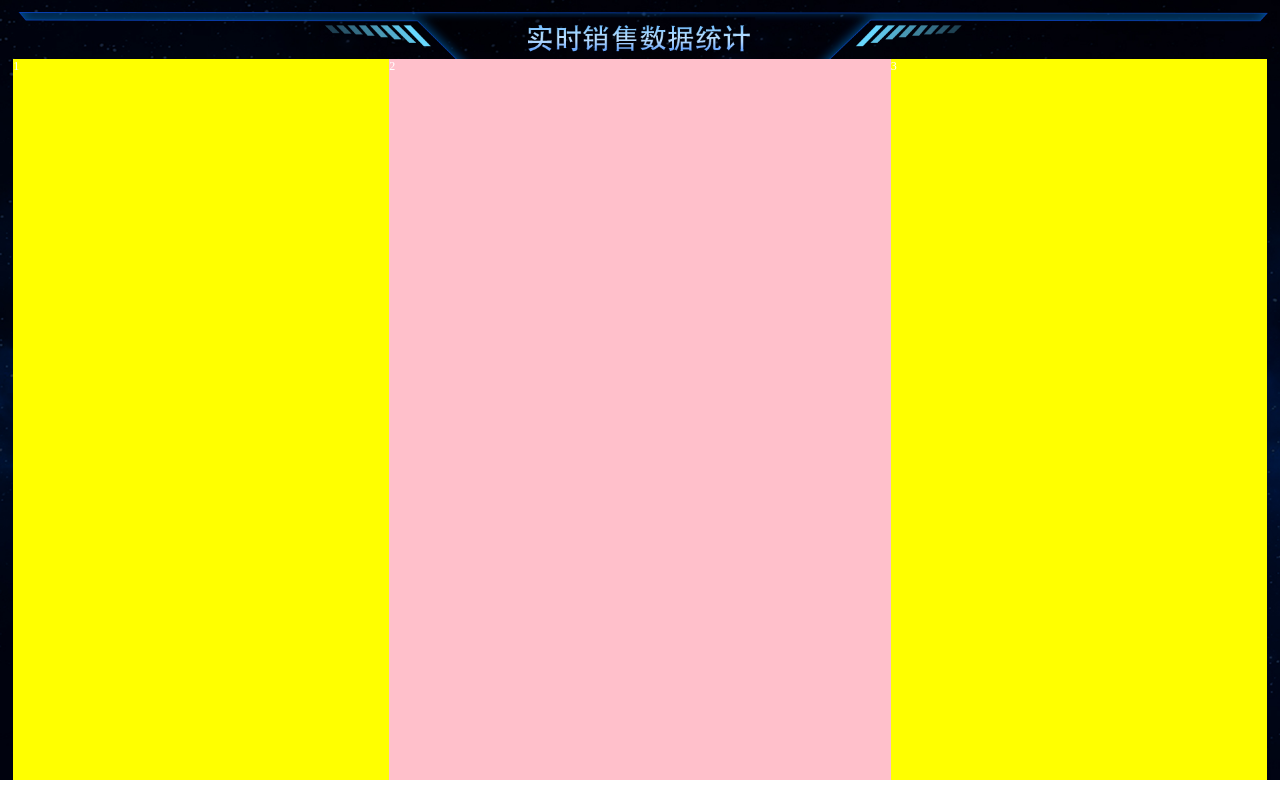
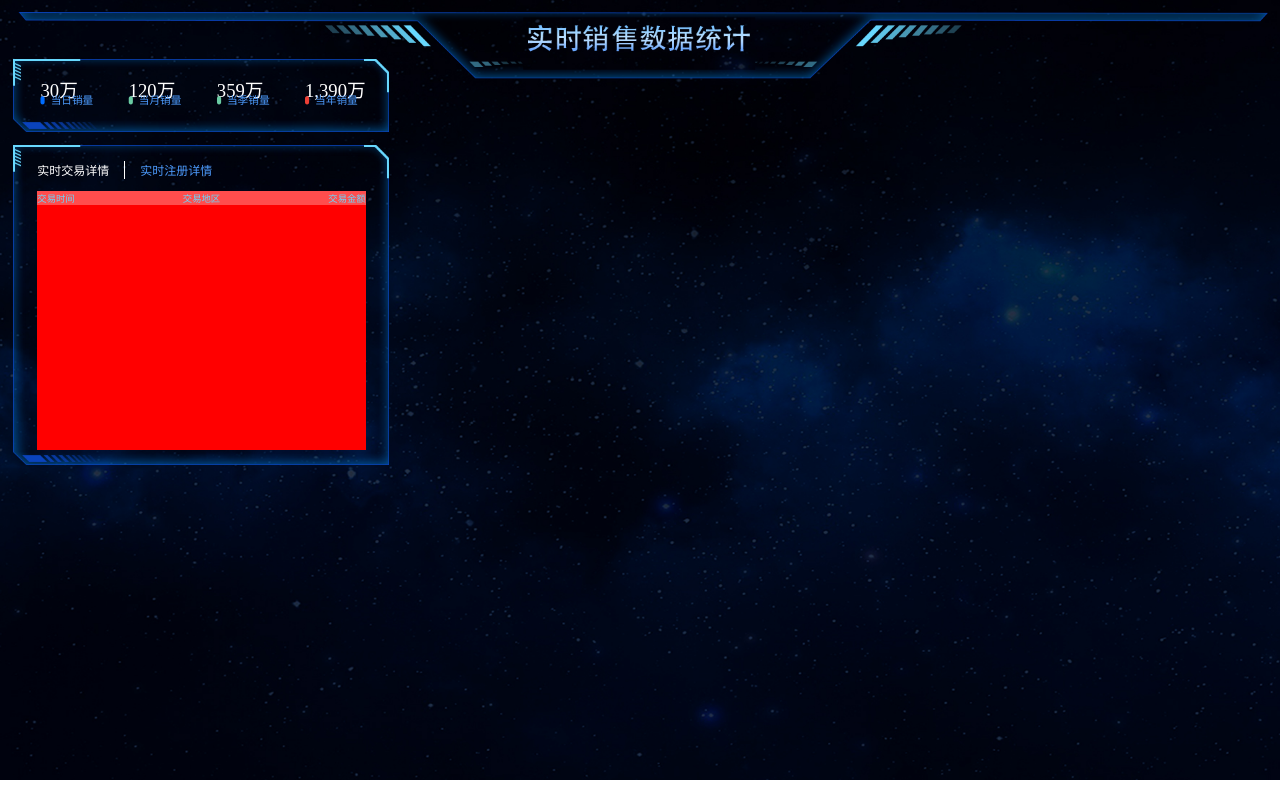
Before and after one commit to ChenTianle6/visualization, a plain HTML site: page echarts-project/index.html in a window 1280 px wide. Drawn offline with nearby package versions, Linux system fonts and the light colour scheme.

Commit message:
feat(新功能）：实现概览区域布局

```diff
--- a/echarts-project/css/base.css
+++ b/echarts-project/css/base.css
@@ -36,15 +36,20 @@ h4 {
     font-weight: 400;
 }
 
-@media screen and(max-width : 1024px){
+@media screen and (max-width : 1024px){
     html{
         font-size : 42.66px !important;
+        background: red !important;
+    }
+    .overview ul li span{
+        top: -14px !important;
     }
 }
 
 @media screen and(min-width : 1920px){
     html{
         font-size : 80px !important;
+        background: yellow !important;
     }
 }
 
--- a/echarts-project/css/index.css
+++ b/echarts-project/css/index.css
@@ -1,7 +1,7 @@
 .viewport{
     display: flex;
-    min-width: 12.8rem;
-    max-width: 24rem;
+    min-width: 1024px;
+    max-width: 1920px;
     min-height: 780px;
     background:url("../image/logo.png") no-repeat;
     background-size: contain;
@@ -11,9 +11,23 @@
 }
 .column{
     flex : 3;
-    background: yellow;
 }
 .column:nth-child(2){
     flex : 4;
-    background: pink;
 }
+.panel{
+    position: relative;
+    border: 15px solid transparent;
+    border-image-source: url("../image/border.png");
+    border-image-slice: 51 38 20 132;
+    border-width: 0.6375rem 0.475rem 0.25rem 1.65rem;
+    margin-bottom: 0.25rem;
+}
+.panel .inner{
+    position: absolute;
+    left: -1.65rem;
+    top: -0.6375rem;
+    right: -0.475rem;
+    bottom: -0.25rem;
+    padding: 0.3rem 0.45rem;
+}
--- /dev/null
+++ b/echarts-project/css/monitor.css
@@ -0,0 +1,42 @@
+.monitor{
+    height : 6rem;
+}
+.monitor .inner{
+    padding: .3rem 0;
+    display: flex;
+    flex-direction: column;
+}
+.monitor .tabs{
+    display: flex;
+    /*padding: 0 .45rem;*/
+    margin-bottom: 0.225rem;
+}
+.monitor .tabs li{
+    font-size : 0.225rem;
+    color : #4c9bfd;
+    cursor: pointer;
+}
+.monitor .tabs li.active{
+    color : #fff;
+}
+.monitor .tabs li:first-child{
+    border-right:1px solid #fff;
+    padding-right:15px;
+}
+.monitor .tabs li:last-child{
+    padding-left:15px;
+}
+.monitor .content{
+    background-color: red;
+    flex : 1;
+}
+.monitor .content .head{
+    display: flex;
+    justify-content: space-between;
+    color: #68d8fe;
+    font-size: 0.175rem;
+    background-color: rgba(255,255,255,0.3);
+}
+.monitor .content .head .col{
+
+}
--- /dev/null
+++ b/echarts-project/css/overview.css
@@ -0,0 +1,18 @@
+.overview{
+    height :  1.375rem;
+}
+.overview ul{
+    display: flex;
+    justify-content: space-between;
+}
+.overview ul li h4{
+    font-size : 0.35rem;
+    color : #fff;
+    margin-left: 0.06rem;
+}
+.overview ul li span{
+    font-size : 0.2rem;
+    color :  #4c9bfd;
+    position: relative;
+    top : -10px;
+}
--- /dev/null
+++ b/echarts-project/fonts/icomoon.css
@@ -0,0 +1,62 @@
+@font-face {
+  font-family: 'icomoon';
+  src:  url('icomoon.eot');
+  src:  url('icomoon.eot#iefix') format('embedded-opentype'),
+    url('icomoon.ttf') format('truetype'),
+    url('icomoon.woff') format('woff'),
+    url('icomoon.svg#icomoon') format('svg');
+  font-weight: normal;
+  font-style: normal;
+}
+
+[class^="icon-"], [class*=" icon-"] {
+  /* use !important to prevent issues with browser extensions that change fonts */
+  font-family: 'icomoon' !important;
+  speak: none;
+  font-style: normal;
+  font-weight: normal;
+  font-variant: normal;
+  text-transform: none;
+  line-height: 1;
+
+  /* Better Font Rendering =========== */
+  -webkit-font-smoothing: antialiased;
+  -moz-osx-font-smoothing: grayscale;
+}
+
+.icon-dot:before {
+  content: "\e900";
+}
+.icon-cup1:before {
+  content: "\e901";
+}
+.icon-cup2:before {
+  content: "\e902";
+}
+.icon-cup3:before {
+  content: "\e903";
+}
+.icon-clock:before {
+  content: "\e904";
+}
+.icon-down:before {
+  content: "\e905";
+}
+.icon-cube:before {
+  content: "\e906";
+}
+.icon-plane:before {
+  content: "\e907";
+}
+.icon-train:before {
+  content: "\e908";
+}
+.icon-bus:before {
+  content: "\e909";
+}
+.icon-bag:before {
+  content: "\e90a";
+}
+.icon-up:before {
+  content: "\e90b";
+}
--- a/echarts-project/index.html
+++ b/echarts-project/index.html
@@ -3,17 +3,75 @@
 <head>
     <meta charset="UTF-8">
     <title>销售大屏</title>
+    <link rel="stylesheet" href="fonts/icomoon.css" type="text/css">
     <link rel="stylesheet" href="css/base.css" type="text/css">
+    <link rel="stylesheet" href="css/overview.css" type="text/css">
+    <link rel="stylesheet" href="css/monitor.css" type="text/css">
     <link rel="stylesheet" href="css/index.css" type="text/css">
     <script src="js/jquery.min.js"></script>
     <script src="js/flexible.js"></script>
     <script src="js/echarts.js"></script>
+    <script src="js/index.js"></script>
 </head>
 <body>
     <div class="viewport">
-        <div class="column">1</div>
-        <div class="column">2</div>
-        <div class="column">3</div>
+        <div class="column">
+            <div class="panel overview">
+                <div class="inner">
+                    <ul>
+                        <li>
+                            <h4>30万</h4>
+                            <span>
+                                <i class="icon-dot" style="color: #006cff;"></i>
+                                当日销量
+                            </span>
+                        </li>
+                        <li>
+                            <h4>120万</h4>
+                            <span>
+                                <i class="icon-dot"  style="color: #6acca3;"></i>
+                                当月销量
+                            </span>
+                        </li>
+                        <li>
+                            <h4>359万</h4>
+                            <span>
+                                <i class="icon-dot"  style="color: #6acca3;"></i>
+                                当季销量
+                            </span>
+                        </li>
+                        <li>
+                            <h4>1,390万</h4>
+                            <span>
+                                <i class="icon-dot"  style="color:  #ed3f35;"></i>
+                                当年销量
+                            </span>
+                        </li>
+                    </ul>
+                </div>
+            </div>
+            <div class="panel monitor">
+                <div class="inner">
+                    <ul id="tab" class="tabs">
+                        <li class="active">实时交易详情</li>
+                        <li>实时注册详情</li>
+                    </ul>
+                    <div class="content">
+                        <div class="head">
+                            <span class="col">交易时间</span>
+                            <span class="col">交易地区</span>
+                            <span class="col">交易金额</span>
+                        </div>
+                    </div>
+                </div>
+            </div>
+        </div>
+        <div class="column">
+
+        </div>
+        <div class="column">
+
+        </div>
     </div>
 </body>
 </html>
--- /dev/null
+++ b/echarts-project/js/index.js
@@ -0,0 +1,7 @@
+(function (){
+  $(document).ready(function (){
+      $(".tabs li").click(function (){
+          $(this).addClass('active').siblings("li").removeClass('active');
+      })
+  })
+})();
```
Also changed, not shown: echarts-demo/border.html (added, +22 -0 lines), echarts-demo/index.html (+5 -14 lines), echarts-demo/pie.html (+1 -9 lines), echarts-demo/image/border.jpg (added), echarts-demo/image/border.png (added), echarts-project/fonts/icomoon.ttf (added), echarts-project/fonts/icomoon.woff (added), 2 other files.
